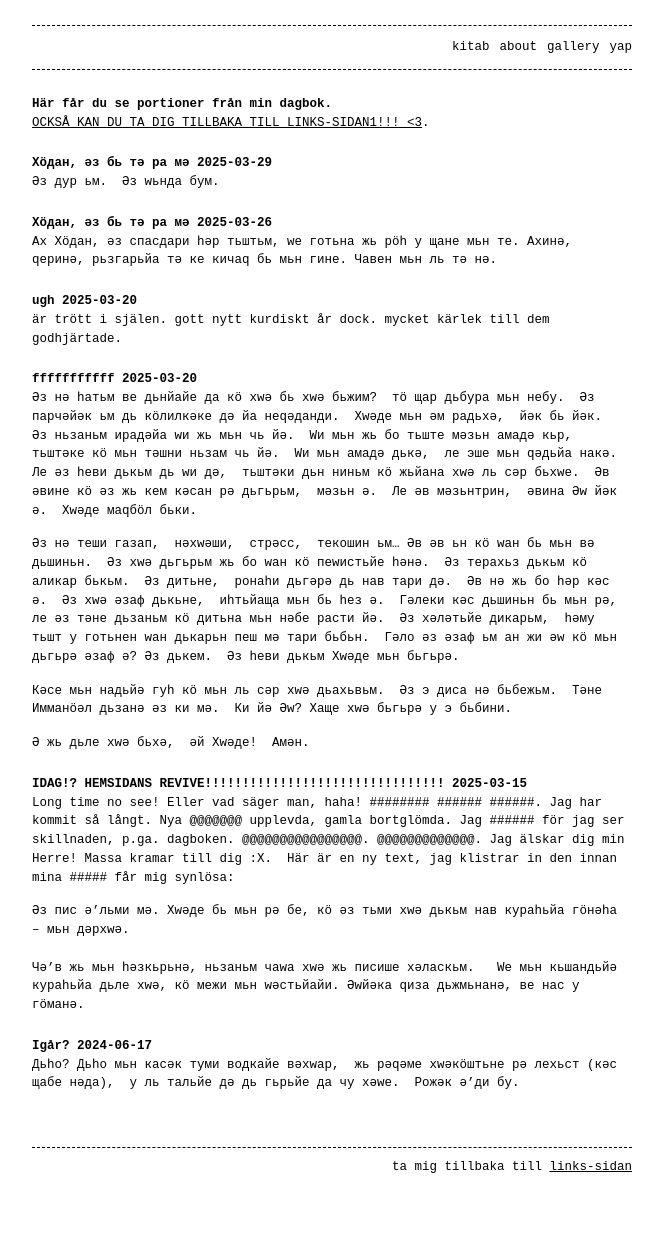
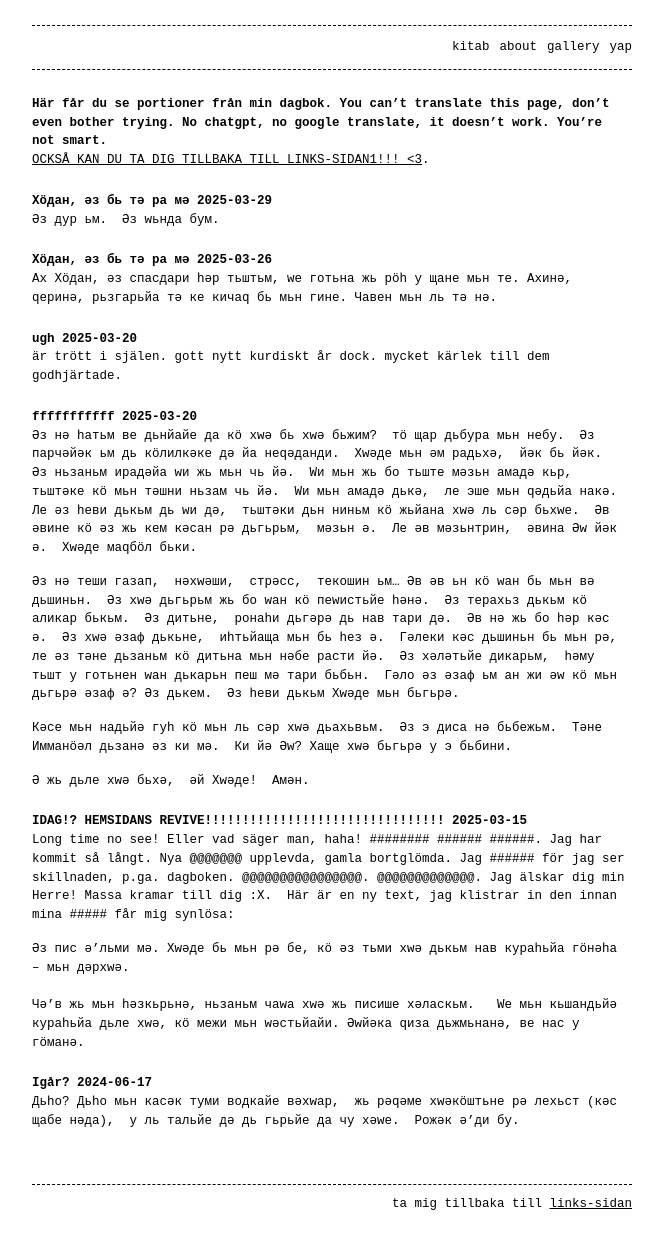
Before and after one commit to ronim-efrin/kitab, a Jekyll site: the page built from Joe.md, in a window 1280 px wide. Shown: the whole page, without its empty margins (308-971 px from the left). Built offline with Jekyll 4.4.1, drawn with Linux system fonts in a browser that asks for light colours; before the commit the page ends 1197 px from its top, so only the background shows below that.

Commit message:
Update Joe.md

```diff
--- a/Joe.md
+++ b/Joe.md
@@ -3,7 +3,7 @@ title: yap
 layout: home
 permalink: yap
 ---
-# Här får du se portioner från min dagbok.
+# Här får du se portioner från min dagbok. You can't translate this page, don't even bother trying. No chatgpt, no google translate, it doesn't work. You're not smart.
 [OCKSÅ KAN DU TA DIG TILLBAKA TILL LINKS-SIDAN1!!! <3](https://ronim-efrin.github.io/).
 
 ## Хöдан, әз бь тә ра мә 2025-03-29
```
